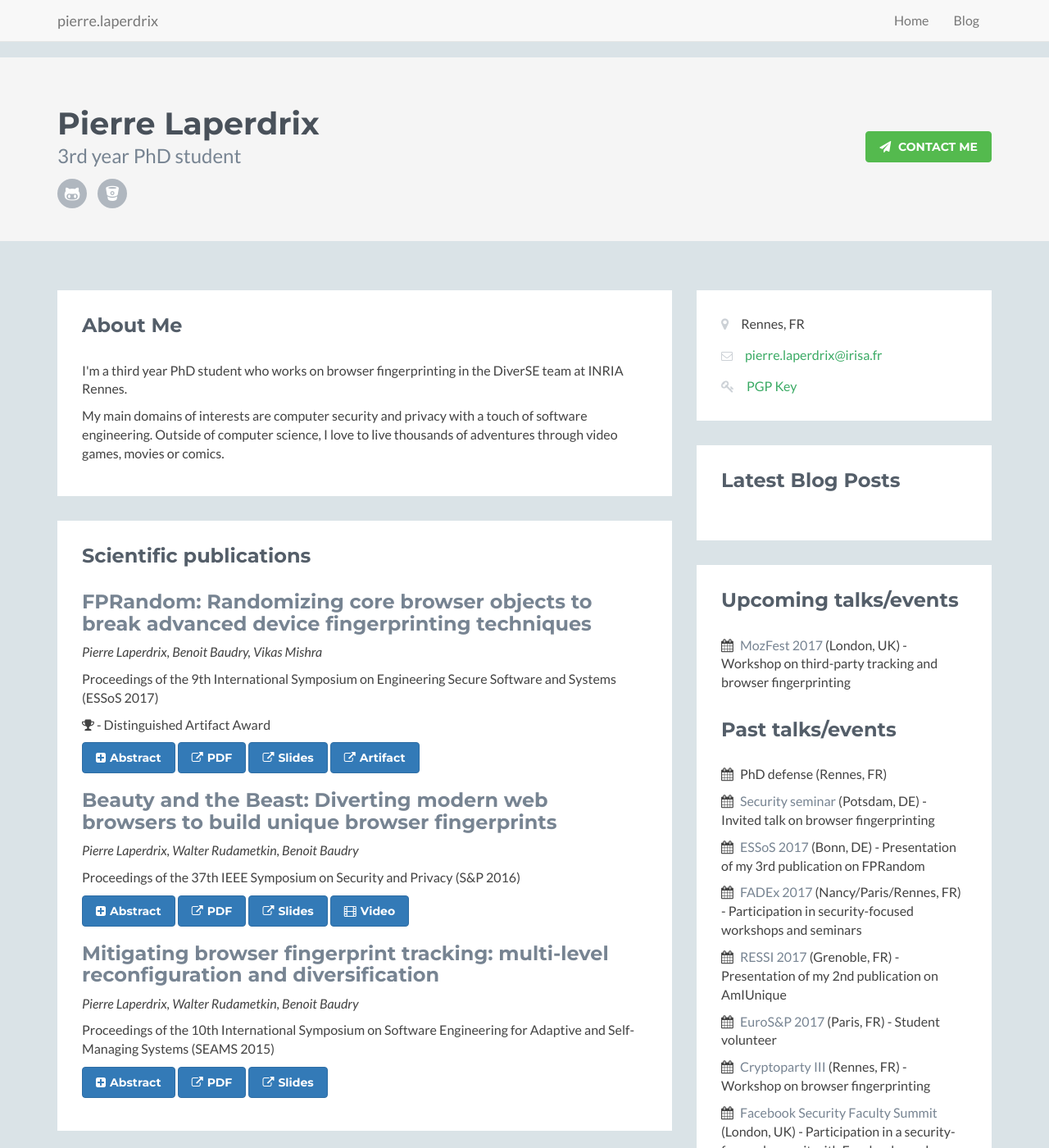
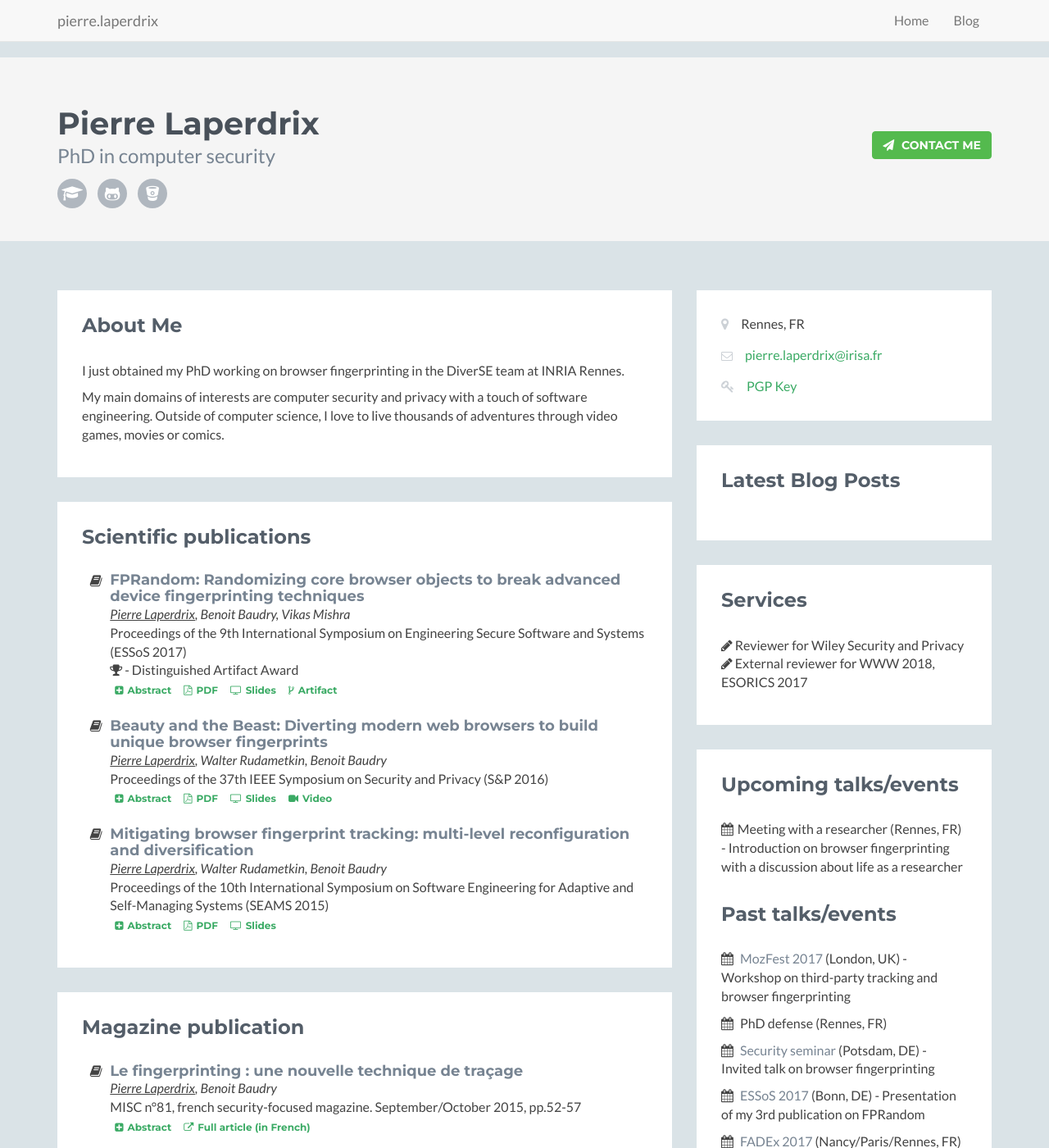
Before and after one commit to plaperdr/plaperdr.github.io, a Jekyll site: the page built from index.html, in a window 1280 px wide and 1400 px high. Shown: the whole window at 82% size. Built offline with Jekyll 4.4.1, drawn with Linux system fonts in a browser that asks for light colours; some of the changed text lies outside the part shown.

Commit message:
Updating site

```diff
--- a/_includes/head.html
+++ b/_includes/head.html
@@ -5,7 +5,7 @@
     <meta name="viewport" content="width=device-width, initial-scale=1">
     <meta name="author" content="Pierre Laperdrix">
 
-    <title>Pierre Laperdrix | Official Home Page | Site Officiel</title>
+    <title>Pierre Laperdrix</title>
 
     <link href='https://fonts.googleapis.com/css?family=Lato:300,400,300italic,400italic' rel='stylesheet' type='text/css'>
     <link href='https://fonts.googleapis.com/css?family=Montserrat:400,700' rel='stylesheet' type='text/css'>
--- a/assets/css/styles.css
+++ b/assets/css/styles.css
@@ -7,6 +7,13 @@
  * Website: http://themes.3rdwavemedia.com/
 */
 /* ======= Base ======= */
+.me{
+  text-decoration: underline;
+}
+h4{
+  padding: 0;
+  margin: 0;
+}
 body {
   font-family: 'Lato', arial, sans-serif;
   color: #434343;
@@ -47,7 +54,7 @@ a.btn {
   -ms-transition: all 0.4s ease-in-out;
   -o-transition: all 0.4s ease-in-out;
   font-family: 'Montserrat', arial, sans-serif;
-  padding: 8px 16px;
+  /*padding: 8px 16px;*/
   font-weight: bold;
 }
 .btn .fa,
--- a/index.html
+++ b/index.html
@@ -6,8 +6,9 @@ layout: home
     <div class="container">
         <div class="profile-content pull-left">
             <h1 class="name">Pierre Laperdrix</h1>
-            <h2 class="desc">3rd year PhD student</h2>
+            <h2 class="desc">PhD in computer security</h2>
             <ul class="social list-inline">
+                <li><a target="_blank" href="https://scholar.google.com/citations?user=hcXaYRAAAAAJ"><i class="fa fa-graduation-cap"></i></a></li>
                 <li><a target="_blank" href="https://github.com/plaperdr"><i class="fa fa-github-alt"></i></a></li>
                 <li class="last-item"><a target="_blank" href="https://bitbucket.org/pierre_laperdrix"><i class="fa fa-bitbucket"></i></a></li>
             </ul>
@@ -24,7 +25,7 @@ layout: home
                 <div class="section-inner">
                     <h2 class="heading">About Me</h2>
                     <div class="content">
-                        <p>I'm a third year PhD student who works on browser fingerprinting in the DiverSE team at INRIA Rennes.</p>
+                        <p>I just obtained my PhD working on browser fingerprinting in the DiverSE team at INRIA Rennes.</p>
                         <p>My main domains of interests are computer security and privacy with a touch of software engineering. Outside of computer science,
                             I love to live thousands of adventures through video games, movies or comics.</p>
                     </div><!--//content-->
@@ -35,17 +36,18 @@ layout: home
                 <div class="section-inner">
                     <h2 class="heading">Scientific publications</h2>
                     <div class="content">
-                        <div class="item">
-                            <h3 class="title">FPRandom: Randomizing core browser objects to break advanced device fingerprinting techniques</h3>
-                            <p><i>Pierre Laperdrix, Benoit Baudry, Vikas Mishra</i></p>
-                            <p>Proceedings of the 9th International Symposium on Engineering Secure Software and Systems (ESSoS 2017)</p>
-                            <p> <i class="fa fa-trophy" aria-hidden="true"></i> - Distinguished Artifact Award</p>
-                            <a class="btn btn-primary" id="abstract3" data-toggle="collapse" data-target="#collapseAbs3" aria-expanded="false" aria-controls="collapseAbs3">
+                        <ul class="fa-ul">
+                            <li><i class="fa-li fa fa-book"></i>
+                                <h4 class="title">FPRandom: Randomizing core browser objects to break advanced device fingerprinting techniques</h4>
+                                <span><i><span class="me">Pierre Laperdrix</span>, Benoit Baudry, Vikas Mishra</i></span><br>
+                                <span>Proceedings of the 9th International Symposium on Engineering Secure Software and Systems (ESSoS 2017)</span><br>
+                                <span><i class="fa fa-trophy" aria-hidden="true"></i> - Distinguished Artifact Award</span><br>
+                                <a class="btn btn-secondary btn-xs" id="abstract3" data-toggle="collapse" data-target="#collapseAbs3" aria-expanded="false" aria-controls="collapseAbs3">
                                     <i id="abstractIcon3" class="fa fa-plus-square"></i>Abstract
                                 </a>
-                            <a class="btn btn-primary" href="https://hal.inria.fr/hal-01527580/document" target="_blank"><i class="fa fa-external-link"></i>PDF</a>
-                            <a class="btn btn-primary" href="assets/documents/essos_fprandom_slides.pdf" target="_blank"><i class="fa fa-external-link"></i>Slides</a>
-                            <a class="btn btn-primary" href="https://github.com/plaperdr/fprandom" target="_blank"><i class="fa fa-external-link"></i>Artifact</a>
+                                <a class="btn btn-secondary btn-xs" href="https://hal.inria.fr/hal-01527580/document" target="_blank"><i class="fa fa-file-pdf-o"></i>PDF</a>
+                                <a class="btn btn-secondary btn-xs" href="assets/documents/essos_fprandom_slides.pdf" target="_blank"><i class="fa fa-tv"></i>Slides</a>
+                                <a class="btn btn-secondary btn-xs" href="https://github.com/plaperdr/fprandom" target="_blank"><i class="fa fa-code-fork"></i>Artifact</a>
                                 <div class="collapse" id="collapseAbs3">
                                     <div class="well">
                                         <p align="justify">
@@ -61,18 +63,18 @@ layout: home
                                         </p>
                                     </div>
                                 </div>
-                            <p></p>
-                        </div><!--//item-->
-						<div class="item">
-                            <h3 class="title">Beauty and the Beast: Diverting modern web browsers to build unique browser fingerprints</h3>
-                            <p><i>Pierre Laperdrix, Walter Rudametkin, Benoit Baudry</i></p>
-                            <p>Proceedings of the 37th IEEE Symposium on Security and Privacy (S&P 2016)</p>
-                            <a class="btn btn-primary" id="abstract2" data-toggle="collapse" data-target="#collapseAbs2" aria-expanded="false" aria-controls="collapseAbs2">
+                            </li><!--//li-->
+                            <br>
+						    <li><i class="fa-li fa fa-book"></i>
+                                <h4 class="title">Beauty and the Beast: Diverting modern web browsers to build unique browser fingerprints</h4>
+                                <span><i><span class="me">Pierre Laperdrix</span>, Walter Rudametkin, Benoit Baudry</i></span><br>
+                                <span>Proceedings of the 37th IEEE Symposium on Security and Privacy (S&P 2016)</span><br>
+                                <a class="btn btn-secondary btn-xs" id="abstract2" data-toggle="collapse" data-target="#collapseAbs2" aria-expanded="false" aria-controls="collapseAbs2">
                                     <i id="abstractIcon2" class="fa fa-plus-square"></i>Abstract
                                 </a>
-                            <a class="btn btn-primary" href="https://hal.inria.fr/hal-01285470/document" target="_blank"><i class="fa fa-external-link"></i>PDF</a>
-                            <a class="btn btn-primary" href="assets/documents/sp_amiunique_slides.pdf" target="_blank"><i class="fa fa-external-link"></i>Slides</a>
-                            <a class="btn btn-primary" href="https://www.youtube.com/watch?v=p0doExrQwY0" target="_blank"><i class="fa fa-film"></i>Video</a>
+                                <a class="btn btn-secondary btn-xs" href="https://hal.inria.fr/hal-01285470/document" target="_blank"><i class="fa fa-file-pdf-o"></i>PDF</a>
+                                <a class="btn btn-secondary btn-xs" href="assets/documents/sp_amiunique_slides.pdf" target="_blank"><i class="fa fa-tv"></i>Slides</a>
+                                <a class="btn btn-secondary btn-xs" href="https://www.youtube.com/watch?v=p0doExrQwY0" target="_blank"><i class="fa fa-video-camera"></i>Video</a>
 
                                 <div class="collapse" id="collapseAbs2">
                                     <div class="well">
@@ -108,17 +110,17 @@ layout: home
                                         </p>
                                     </div>
                                 </div>
-                            <p></p>
-                        </div><!--//item-->
-                        <div class="item">
-                            <h3 class="title">Mitigating browser fingerprint tracking: multi-level reconfiguration and diversification</h3>
-                            <p><i>Pierre Laperdrix, Walter Rudametkin, Benoit Baudry</i></p>
-                            <p>Proceedings of the 10th International Symposium on Software Engineering for Adaptive and Self-Managing Systems (SEAMS 2015)</p>
-                            <a class="btn btn-primary" id="abstract1" data-toggle="collapse" data-target="#collapseAbs1" aria-expanded="false" aria-controls="collapseAbs1">
+                            </li><!--//li-->
+                            <br>
+                            <li><i class="fa-li fa fa-book"></i>
+                                <h4 class="title">Mitigating browser fingerprint tracking: multi-level reconfiguration and diversification</h4>
+                                <span><i><span class="me">Pierre Laperdrix</span>, Walter Rudametkin, Benoit Baudry</i></span><br>
+                                <span>Proceedings of the 10th International Symposium on Software Engineering for Adaptive and Self-Managing Systems (SEAMS 2015)</span><br>
+                                <a class="btn btn-secondary btn-xs" id="abstract1" data-toggle="collapse" data-target="#collapseAbs1" aria-expanded="false" aria-controls="collapseAbs1">
                                     <i id="abstractIcon1" class="fa fa-plus-square"></i>Abstract
                                 </a>
-                            <a class="btn btn-primary" href="https://hal.inria.fr/hal-01121108/document" target="_blank"><i class="fa fa-external-link"></i>PDF</a>
-							<a class="btn btn-primary" href="assets/documents/seams_blink_slides.pdf" target="_blank"><i class="fa fa-external-link"></i>Slides</a>
+                                <a class="btn btn-secondary btn-xs" href="https://hal.inria.fr/hal-01121108/document" target="_blank"><i class="fa fa-file-pdf-o"></i>PDF</a>
+                                <a class="btn btn-secondary btn-xs" href="assets/documents/seams_blink_slides.pdf" target="_blank"><i class="fa fa-tv"></i>Slides</a>
 
                                 <div class="collapse" id="collapseAbs1">
                                     <div class="well">
@@ -133,7 +135,8 @@ layout: home
                                     </div>
                                 </div>
                                 <p></p>
-                        </div><!--//item-->
+                            </li><!--//li-->
+                        </ul><!--//ul-->
                     </div><!--//content-->
                 </div><!--//section-inner-->
             </section><!--//section-->
@@ -142,14 +145,15 @@ layout: home
                 <div class="section-inner">
                     <h2 class="heading">Magazine publication</h2>
                     <div class="content">
-                        <div class="item">
-                            <h3 class="title">Le fingerprinting : une nouvelle technique de traçage </h3>
-                            <p><i>Pierre Laperdrix, Benoit Baudry</i></p>
-                            <p>MISC n°81, french security-focused magazine. September/October 2015, pp.52-57</p>
-                            <a class="btn btn-primary" id="abstractMisc" data-toggle="collapse" data-target="#collapseAbsMisc" aria-expanded="false" aria-controls="collapseAbsMisc">
+                        <ul class="fa-ul">
+                            <li><i class="fa-li fa fa-book"></i>
+                                <h4 class="title">Le fingerprinting : une nouvelle technique de traçage </h4>
+                                <span><i><span class="me">Pierre Laperdrix</span>, Benoit Baudry</i></span><br>
+                                <span>MISC n°81, french security-focused magazine. September/October 2015, pp.52-57</span><br>
+                                <a class="btn btn-secondary btn-xs" id="abstractMisc" data-toggle="collapse" data-target="#collapseAbsMisc" aria-expanded="false" aria-controls="collapseAbsMisc">
                                     <i id="abstractIconMisc" class="fa fa-plus-square"></i>Abstract
                                 </a>
-                            <a class="btn btn-primary" href="http://connect.ed-diamond.com/MISC/MISC-081/Le-fingerprinting-une-nouvelle-technique-de-tracage" target="_blank"><i class="fa fa-external-link"></i>Full article (in French)</a>
+                                <a class="btn btn-secondary btn-xs" href="http://connect.ed-diamond.com/MISC/MISC-081/Le-fingerprinting-une-nouvelle-technique-de-tracage" target="_blank"><i class="fa fa-external-link"></i>Full article (in French)</a>
 
                                 <div class="collapse" id="collapseAbsMisc">
                                     <div class="well">
@@ -163,7 +167,8 @@ layout: home
                                     </div>
                                 </div>
                                 <p></p>
-                        </div><!--//item-->
+                            </li><!--//li-->
+                        </ul><!--//ul-->
                     </div><!--//content-->
                 </div><!--//section-inner-->
             </section><!--//section-->
@@ -495,19 +500,31 @@ layout: home
                 </div><!--//section-inner-->
             </aside><!--//section-->
 
+            <aside class="blog aside section">
+                <div class="section-inner">
+                    <h2 class="heading">Services</h2>
+                    <div class="content">
+                        <ul class="list-unstyled">
+                            <li><i class="fa fa-pencil"></i> Reviewer for Wiley Security and Privacy</li>
+                            <li><i class="fa fa-pencil"></i> External reviewer for WWW 2018, ESORICS 2017</li>
+                        </ul>
+                    </div><!--//content-->
+                </div><!--//section-inner-->
+            </aside><!--//section-->
+
             <aside class="list conferences aside section">
                 <div class="section-inner">
                     <h2 class="heading">Upcoming talks/events</h2>
                     <div class="content">
                         <ul class="list-unstyled">
-                            <li><i class="fa fa-calendar"></i> <a target="_blank" href="https://guidebook.com/guide/114124/event/16895710/">MozFest 2017</a> (London, UK) - Workshop on third-party tracking and browser fingerprinting</li>
-
+                            <li><i class="fa fa-calendar"></i>Meeting with a researcher (Rennes, FR) - Introduction on browser fingerprinting with a discussion about life as a researcher</li>
                         </ul>
                     </div><!--//content-->
                     <br>
                     <h2 class="heading">Past talks/events</h2>
                     <div class="content">
                         <ul class="list-unstyled">
+                            <li><i class="fa fa-calendar"></i> <a target="_blank" href="https://guidebook.com/guide/114124/event/16895710/">MozFest 2017</a> (London, UK) - Workshop on third-party tracking and browser fingerprinting</li>
                             <li><i class="fa fa-calendar"></i> PhD defense (Rennes, FR)</li>
                             <li><i class="fa fa-calendar"></i> <a target="_blank" href="https://www.uni-potsdam.de/en/cs-se/staff.html">Security seminar</a> (Potsdam, DE) - Invited talk on browser fingerprinting</li>
                             <li><i class="fa fa-calendar"></i> <a target="_blank" href="https://distrinet.cs.kuleuven.be/events/essos/2017/index.html">ESSoS 2017</a> (Bonn, DE) - Presentation of my 3rd publication on FPRandom</li>
```
Lines whose indentation alone changed are shown as unchanged.
